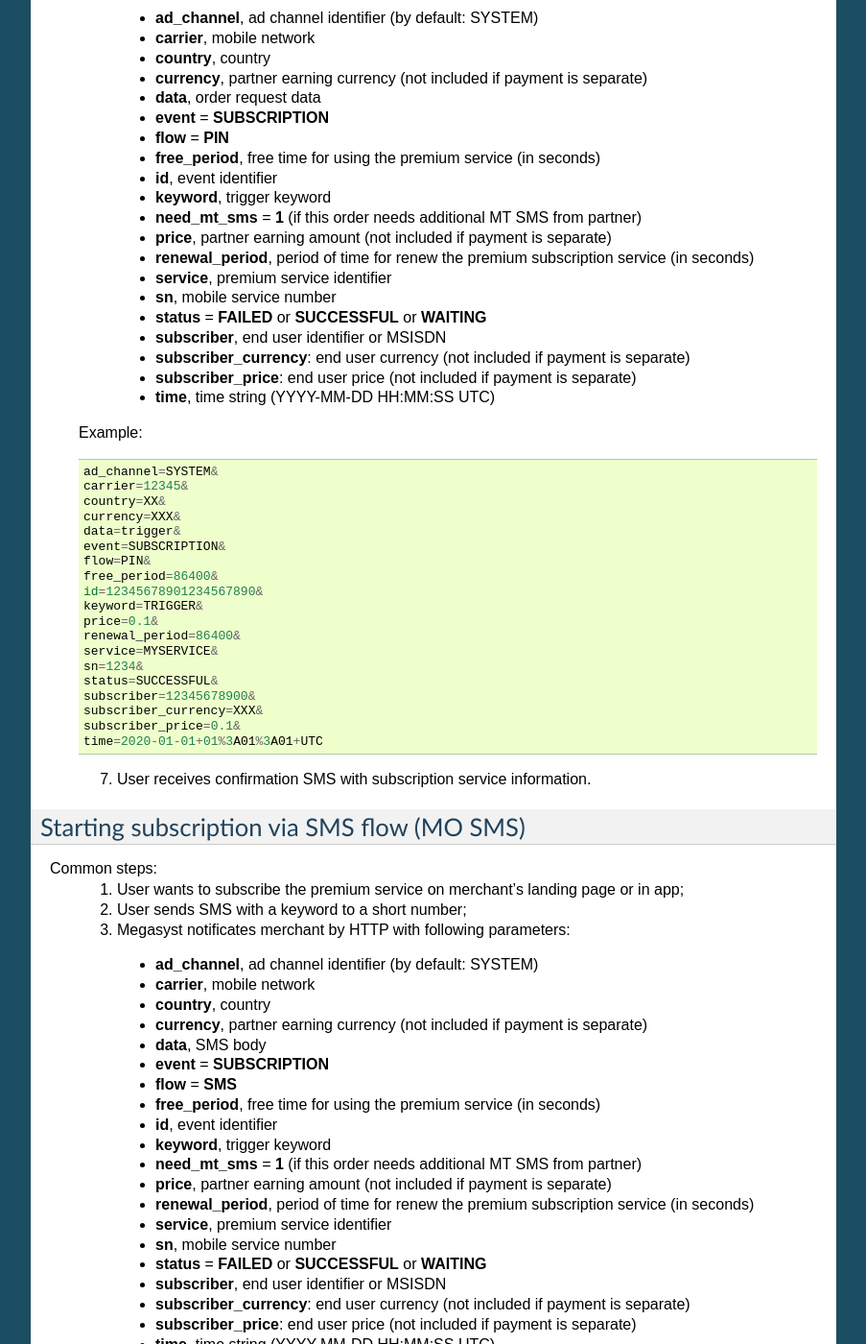
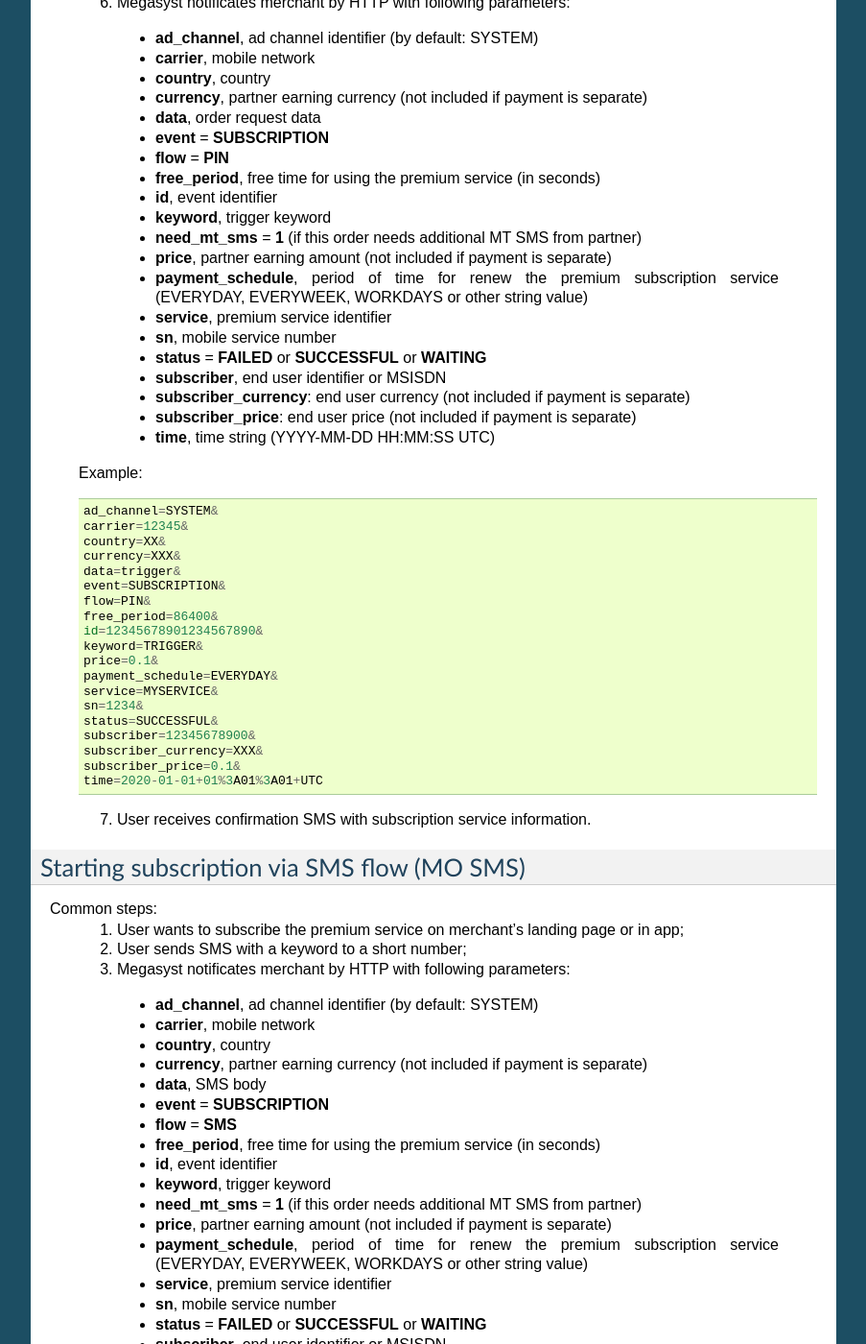
Before and after one commit to megasyst/lab, a Sphinx documentation site: the page built from docs/2_subscription.rst, in a window 1280 px wide and 1400 px high, scrolled down 2475 px. Shown: the whole window at 96% size, without its empty margins (198-1101 px from the left). Built offline with Sphinx 7.4.7, drawn with Linux system fonts in a browser that asks for light colours; some of the changed text lies outside the part shown.

Commit message:
Update 2_subscription.rst

```diff
--- a/docs/2_subscription.rst
+++ b/docs/2_subscription.rst
@@ -54,7 +54,7 @@ Common steps:
     * **keyword**, trigger keyword
     * **need_mt_sms** = **1** (if this order needs additional MT SMS from partner)
     * **price**, partner earning amount (not included if payment is separate)
-    * **renewal_period**, period of time for renew the premium subscription service (in seconds)
+    * **payment_schedule**, period of time for renew the premium subscription service (EVERYDAY, EVERYWEEK, WORKDAYS or other string value)
     * **service**, premium service identifier
     * **sn**, mobile service number
     * **status** = **FAILED** or **SUCCESSFUL** or **WAITING**
@@ -76,7 +76,7 @@ Common steps:
      id=12345678901234567890&
      keyword=KEYWORD&
      price=0.1&
-     renewal_period=86400&
+     payment_schedule=EVERYDAY&
      service=MYSERVICE&
      sn=1234&
      status=SUCCESSFUL&
@@ -134,7 +134,7 @@ Common steps:
     * **keyword**, trigger keyword
     * **need_mt_sms** = **1** (if this order needs additional MT SMS from partner)
     * **price**, partner earning amount (not included if payment is separate)
-    * **renewal_period**, period of time for renew the premium subscription service (in seconds)
+    * **payment_schedule**, period of time for renew the premium subscription service (EVERYDAY, EVERYWEEK, WORKDAYS or other string value)
     * **service**, premium service identifier
     * **sn**, mobile service number
     * **status** = **FAILED** or **SUCCESSFUL** or **WAITING**
@@ -156,7 +156,7 @@ Common steps:
      id=12345678901234567890&
      keyword=TRIGGER&
      price=0.1&
-     renewal_period=86400&
+     payment_schedule=EVERYDAY&
      service=MYSERVICE&
      sn=1234&
      status=SUCCESSFUL&
@@ -188,7 +188,7 @@ Common steps:
     * **keyword**, trigger keyword
     * **need_mt_sms** = **1** (if this order needs additional MT SMS from partner)
     * **price**, partner earning amount (not included if payment is separate)
-    * **renewal_period**, period of time for renew the premium subscription service (in seconds)
+    * **payment_schedule**, period of time for renew the premium subscription service (EVERYDAY, EVERYWEEK, WORKDAYS or other string value)
     * **service**, premium service identifier
     * **sn**, mobile service number
     * **status** = **FAILED** or **SUCCESSFUL** or **WAITING**
@@ -210,7 +210,7 @@ Common steps:
      id=12345678901234567890&
      keyword=TRIGGER&
      price=0.1&
-     renewal_period=86400&
+     payment_schedule=EVERYDAY&
      service=MYSERVICE&
      sn=1234&
      status=SUCCESSFUL&
```
